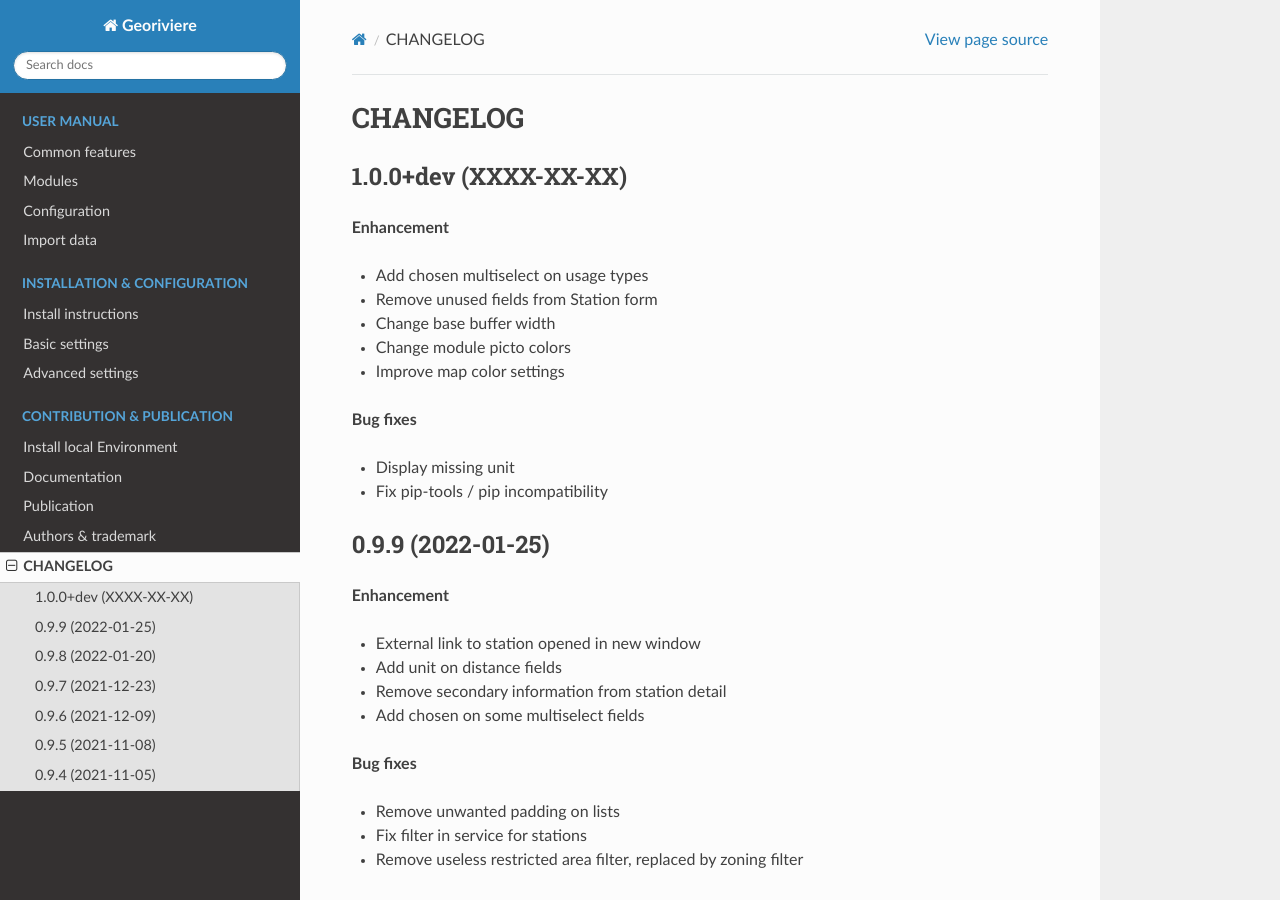
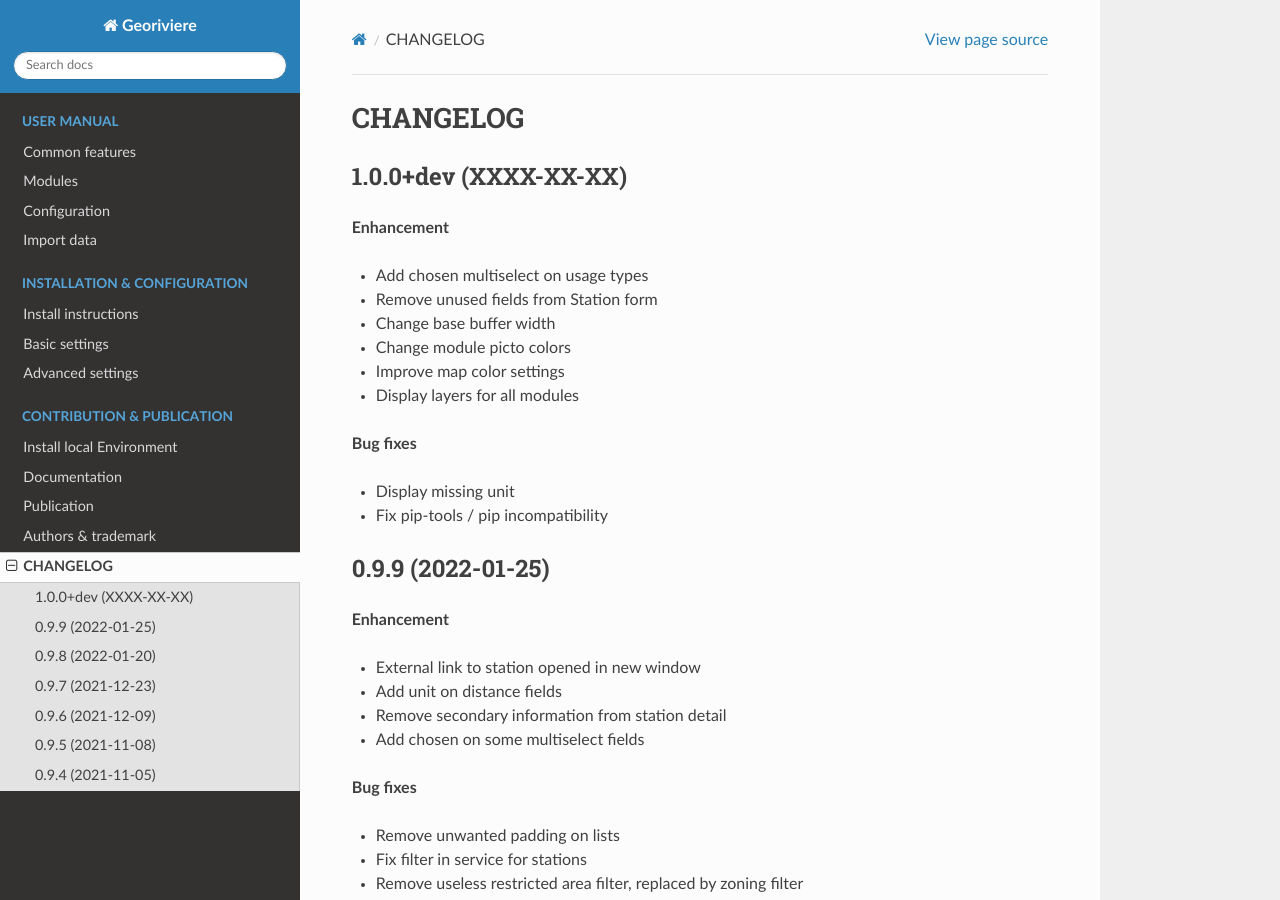
Before and after one commit to Georiviere/Georiviere-admin, a Sphinx documentation site: the page built from docs/changelog.rst, in a window 1280 px wide and 900 px high. Built offline with Sphinx 7.4.7 and the Read the Docs theme 2.0.0, drawn with Linux system fonts in a browser that asks for light colours; the version number could not be read and is left out.

Commit message:
Changelog

```diff
--- a/docs/changelog.rst
+++ b/docs/changelog.rst
@@ -13,6 +13,7 @@ CHANGELOG
 * Change base buffer width
 * Change module picto colors
 * Improve map color settings
+* Display layers for all modules
 
 **Bug fixes**
 
```
